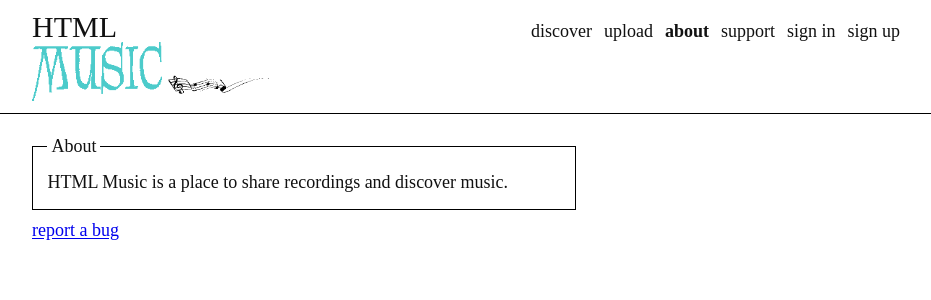
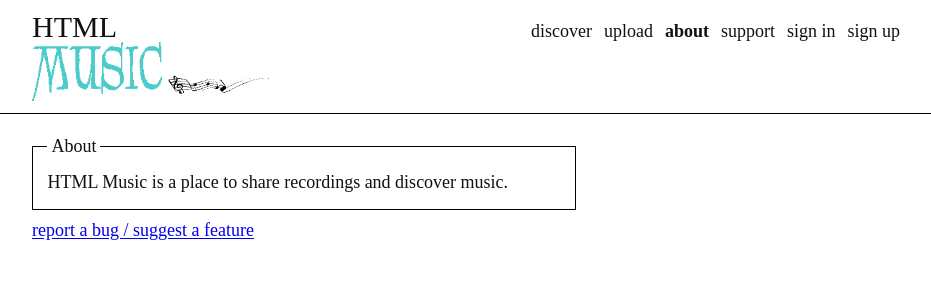
Before and after one commit to eastmountaincode/htmlmusic, a Next.js app: page /about in a window 1280 px wide. Shown: the top 300 px of the page, without its empty margins (174-1105 px from the left). Built offline with nearby package versions, Linux system fonts and the light colour scheme; no server answers.

Commit message:
Expand about feedback link

```diff
--- a/src/app/about/page.tsx
+++ b/src/app/about/page.tsx
@@ -7,7 +7,9 @@ export default function AboutPage() {
           <p>HTML Music is a place to share recordings and discover music.</p>
         </fieldset>
         <p className="about-bug-report">
-          <a href="mailto:andreweboylan@gmail.com">report a bug</a>
+          <a href="mailto:andreweboylan@gmail.com">
+            report a bug / suggest a feature
+          </a>
         </p>
       </section>
     </main>
```
